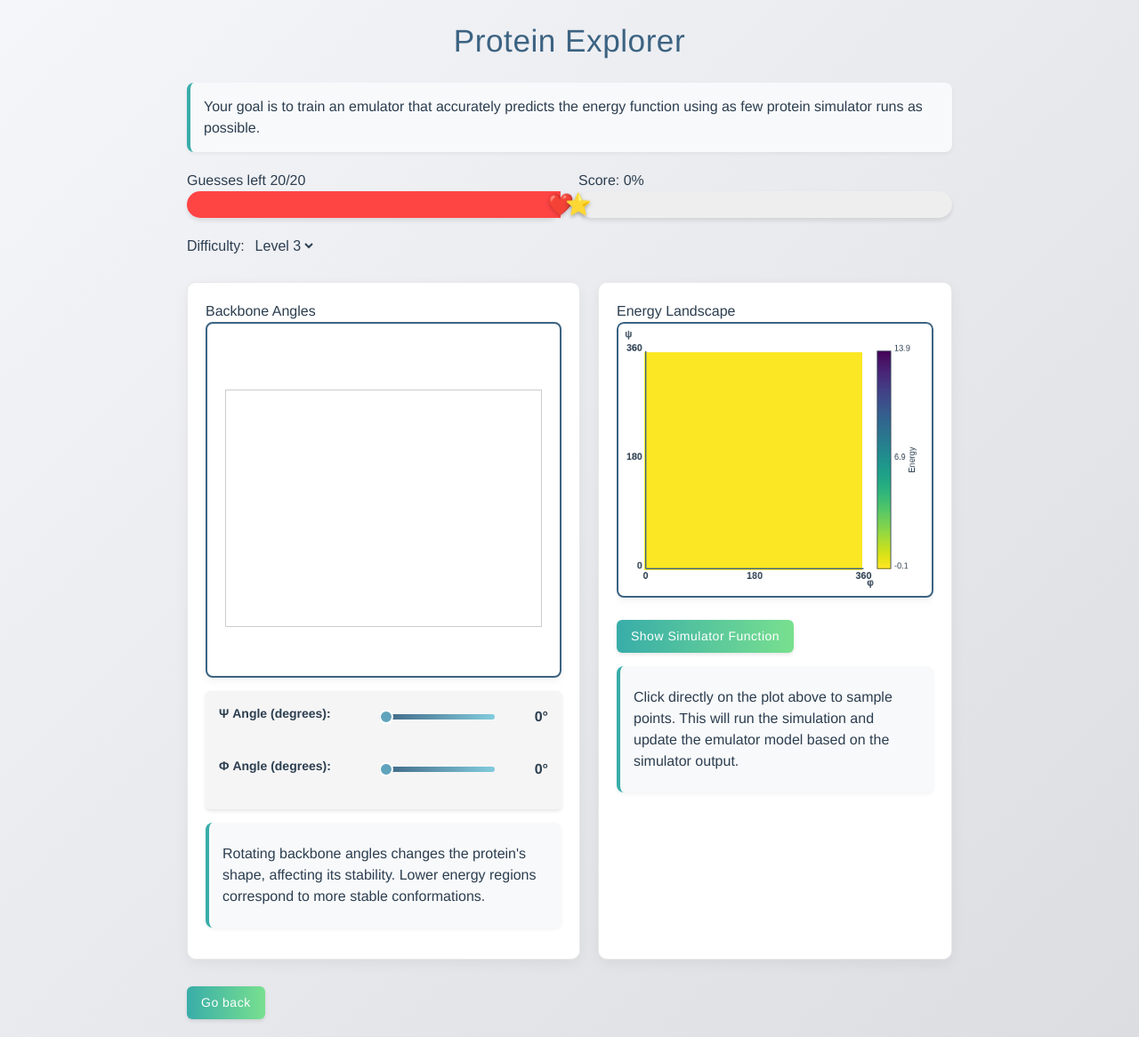
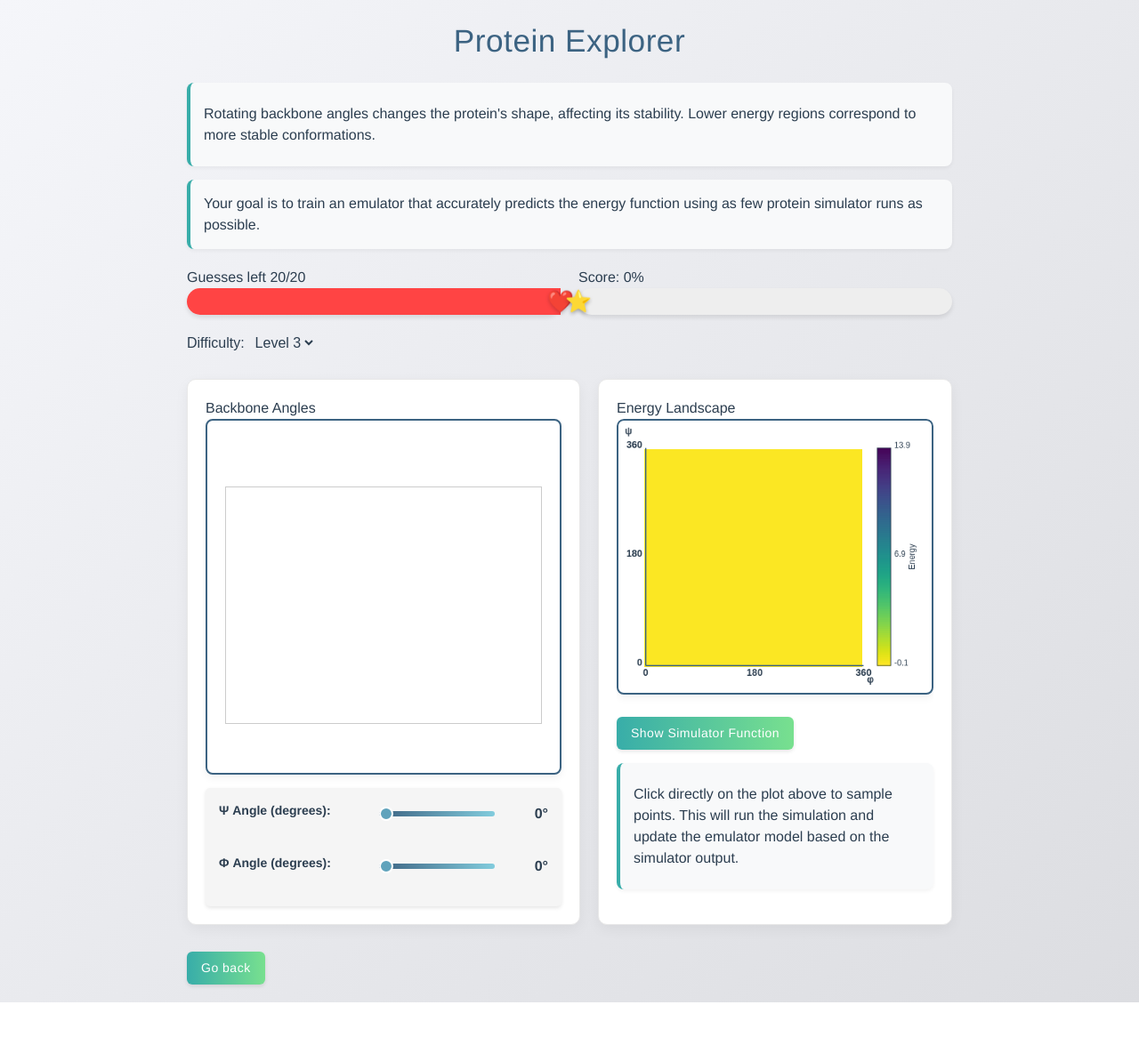
Before and after one commit to alan-turing-institute/gp-demo, a SvelteKit app: page /molecule in a window 1280 px wide. Shown: the whole page at 89% size. After the commit the page ends 1127 px from the top, so only its background shows below. Built offline with nearby package versions, Linux system fonts and the light colour scheme.

Commit message:
mv sim description to top of page

```diff
--- a/src/routes/asteroid/+page.svelte
+++ b/src/routes/asteroid/+page.svelte
@@ -606,6 +606,10 @@
     <h1>Asteroid Explorer</h1>
 
     <div class="instruction">
+      <p>Flyby distance is the closest approach distance given an object’s hyperbolic speed and impact parameter. A value of 0 indicates a collision with Earth.</p>
+    </div>
+
+    <div class="instruction">
       <p class="highlight">Your goal is to train an emulator that accurately predicts flyby distance using as few asteroid simulator runs as possible.</p>
     </div>
 
@@ -650,9 +654,6 @@
       <div class="panel">
         <h2>Asteroid Visualization</h2>
         <canvas bind:this={canvas} width={WIDTH} height={HEIGHT}></canvas>
-          <div class="instruction">
-            <p>Flyby distance is the closest approach distance given an object’s hyperbolic speed and impact parameter. A value of 0 indicates a collision with Earth.</p>
-          </div>
       </div>
 
       <div class="panel">
@@ -721,15 +722,13 @@
       </div>
 
       <!-- A_22: Asteroid instructions -->
-      <div class="grid-item angle-sliders">
+      <!-- <div class="grid-item angle-sliders">
         <div class="vertical-control-panel">
           <div class="compact-slider-container">
-          <div class="instruction">
-            <p>Flyby distance is the closest approach distance given an object’s hyperbolic speed and impact parameter. A value of 0 indicates a collision with Earth.</p>
-          </div>
+
         </div>
-      </div>
-    </div>
+      </div> -->
+    <!-- </div> -->
 
       {/if}
   </div>
--- a/src/routes/molecule/+page.svelte
+++ b/src/routes/molecule/+page.svelte
@@ -657,6 +657,11 @@ function handleChange(event) {
 <main>
   <h1>Protein Explorer</h1>
 
+
+  <div class="instruction">
+    <p>Rotating backbone angles changes the protein's shape, affecting its stability. Lower energy regions correspond to more stable conformations.</p>
+  </div>
+
   <div class="instruction">
     <p class="highlight">Your goal is to train an emulator that accurately predicts the energy function using as few protein simulator runs as possible.</p>
   </div>
@@ -725,10 +730,6 @@ function handleChange(event) {
             <input type="range" id="phiAngle" bind:value={phi} min="0" max="360" step="1" />
             <span>{phi}°</span>
           </div>
-        </div>
-
-        <div class="instruction">
-          <p>Rotating backbone angles changes the protein's shape, affecting its stability. Lower energy regions correspond to more stable conformations.</p>
         </div>
       </div>
 
@@ -803,9 +804,7 @@ function handleChange(event) {
       <div class="grid-item angle-sliders">
         <div class="vertical-control-panel">
           <div class="compact-slider-container">
-          <div class="instruction">
-            <p>Rotating backbone angles changes the protein's shape, affecting its stability. Lower energy regions correspond to more stable conformations.</p>
-          </div>
+
             <label for="angle-vertical">Ψ Angle:</label>
             <input type="range" id="angle-vertical" bind:value={psi} min="0" max="360" step="1" />
             <span>{psi}°</span>
```
